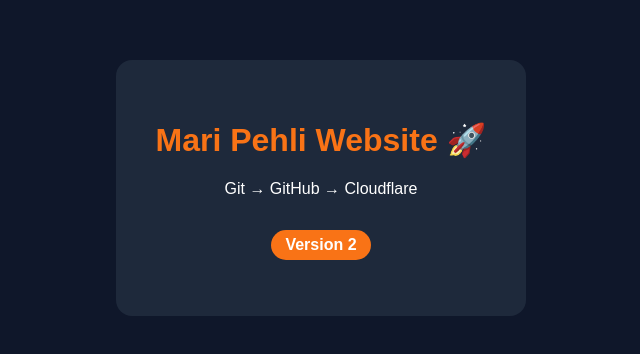
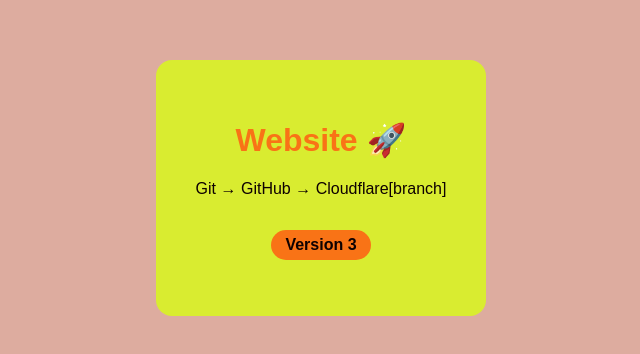
Before and after one commit to bhumi-dev2025/websitefirst, a plain HTML site: page index.html in a window 1280 px wide. Shown: the part 212-566 px from the top of the page, without its empty margins (319-959 px from the left). Drawn offline with Linux system fonts and the light colour scheme.

Commit message:
second main

```diff
--- a/index.html
+++ b/index.html
@@ -3,13 +3,13 @@
 <head>
   <meta charset="UTF-8">
   <meta name="viewport" content="width=device-width, initial-scale=1.0">
-  <title>Website</title>
+  <title>Website for second main</title>
   <style>
     body {
       margin: 0;
       font-family: Arial, sans-serif;
-      background: #0f172a;
-      color: white;
+      background: #ddac9f;
+      color: rgb(14, 1, 1);
       display: flex;
       justify-content: center;
       align-items: center;
@@ -17,7 +17,7 @@
       text-align: center;
     }
     .card {
-      background: #1e293b;
+      background: #d9ec30;
       padding: 40px;
       border-radius: 16px;
       max-width: 400px;
@@ -34,9 +34,9 @@
 </head>
 <body>
   <div class="card">
-    <h1>Mari Pehli Website 🚀</h1>
-    <p>Git → GitHub → Cloudflare</p>
-    <p class="version">Version 2</p>
+    <h1>Website 🚀</h1>
+    <p>Git → GitHub → Cloudflare[branch]</p>
+    <p class="version">Version 3</p>
   </div>
 </body>
 </html>
```
